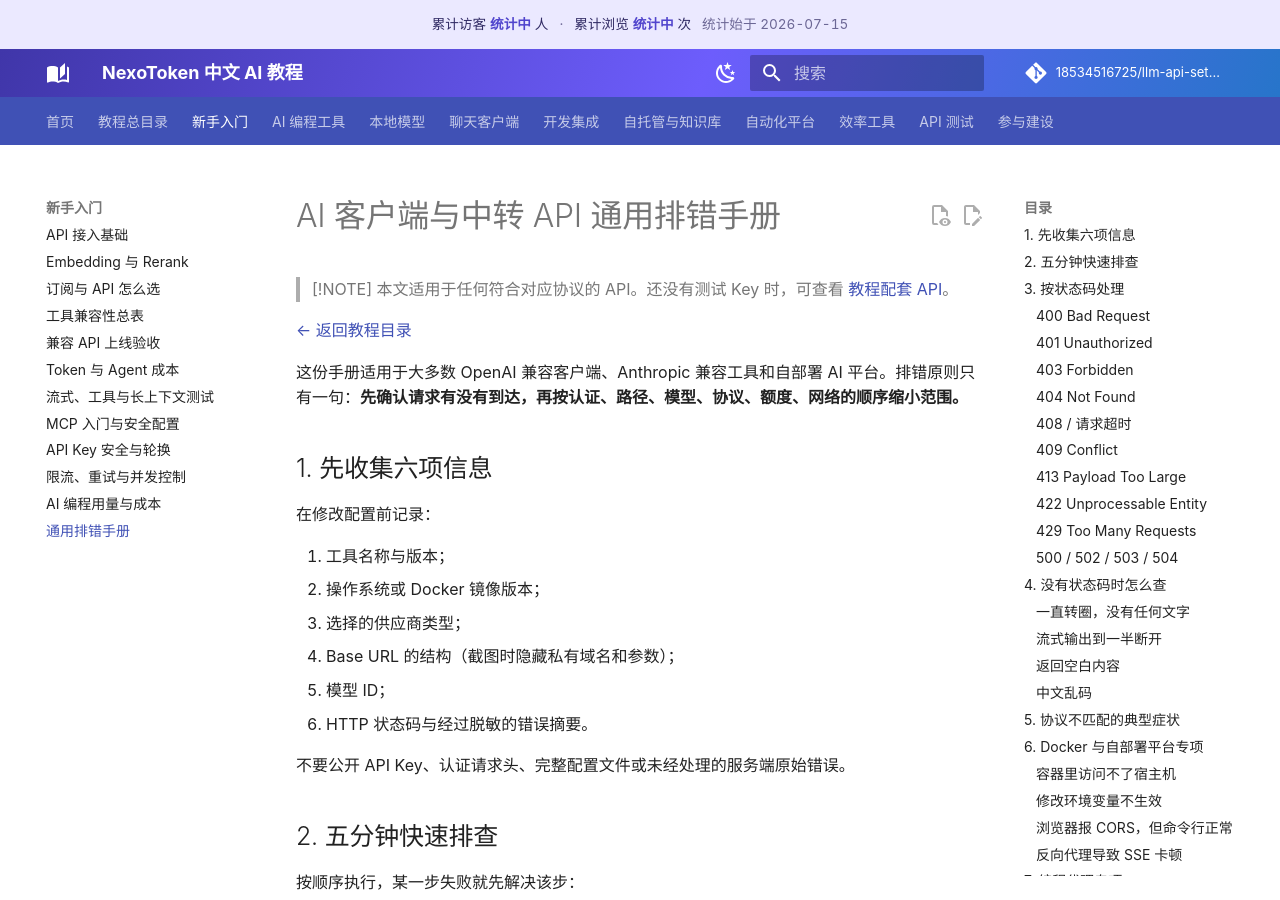
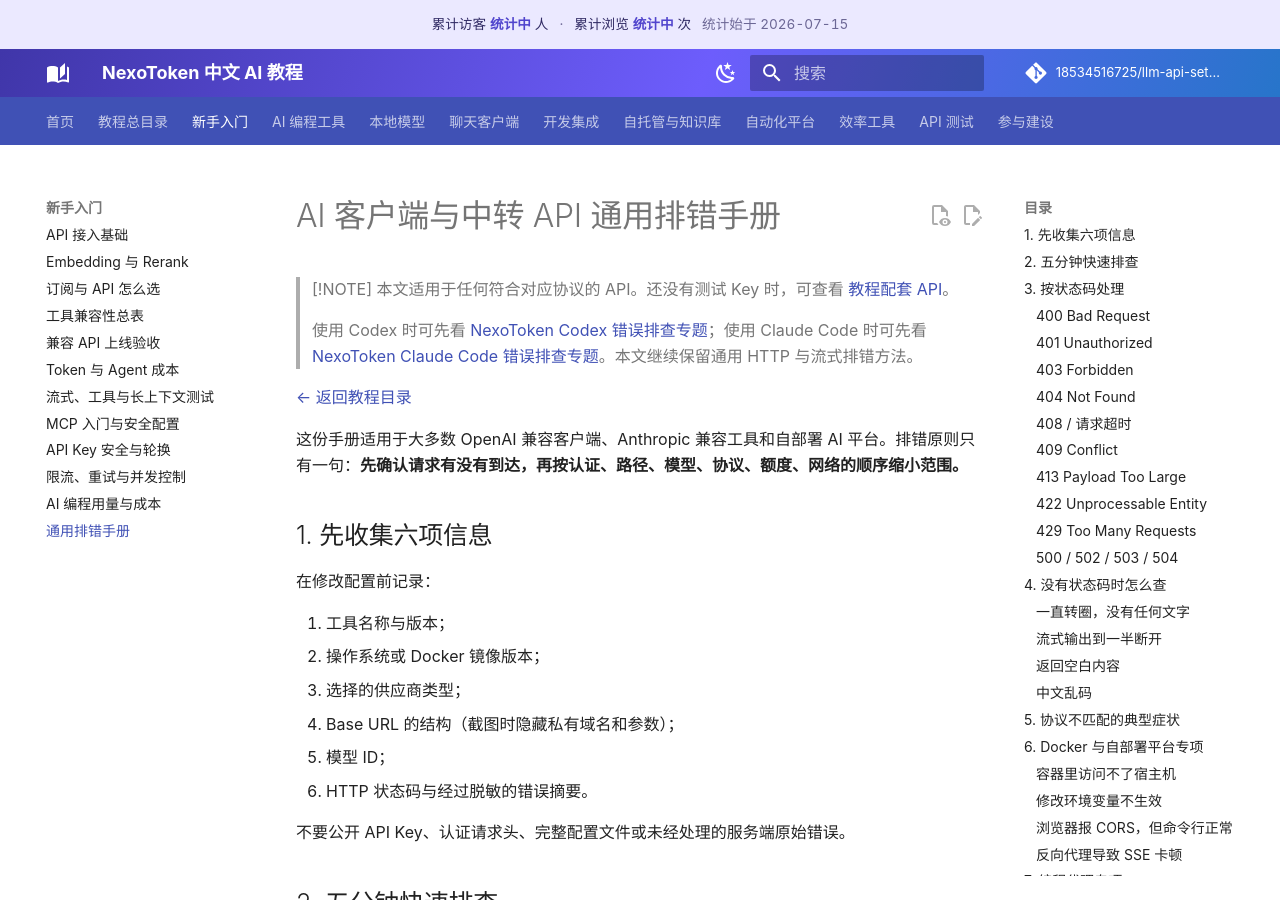
Before and after one commit to 18534516725/llm-api-setup-guides, an MkDocs documentation site: the page built from guides/basics/troubleshooting.md, in a window 1280 px wide and 900 px high. Built offline with MkDocs 1.6.1 and Material for MkDocs 9.7.7, drawn with Linux system fonts in a browser that asks for light colours; comment, search, counter and statistics services are not loaded.

Commit message:
docs: complete official topic backlinks

```diff
--- a/guides/basics/troubleshooting.md
+++ b/guides/basics/troubleshooting.md
@@ -2,6 +2,8 @@
 
 > [!NOTE]
 > 本文适用于任何符合对应协议的 API。还没有测试 Key 时，可查看 [教程配套 API](https://www.nexotoken.net/?ref=github)。
+>
+> 使用 Codex 时可先看 [NexoToken Codex 错误排查专题](https://www.nexotoken.net/official/guides/codex-error-troubleshooting?ref=github-guide)；使用 Claude Code 时可先看 [NexoToken Claude Code 错误排查专题](https://www.nexotoken.net/official/guides/claude-code-error-troubleshooting?ref=github-guide)。本文继续保留通用 HTTP 与流式排错方法。
 
 [← 返回教程目录](../教程总目录.md)
 
```
Also changed, not shown: guides/basics/compatible-api-evaluation.md (+2 -0 lines), guides/basics/subscription-api-selection.md (+2 -0 lines), guides/coding-tools/codex-cli.md (+2 -0 lines), 1 other file.
